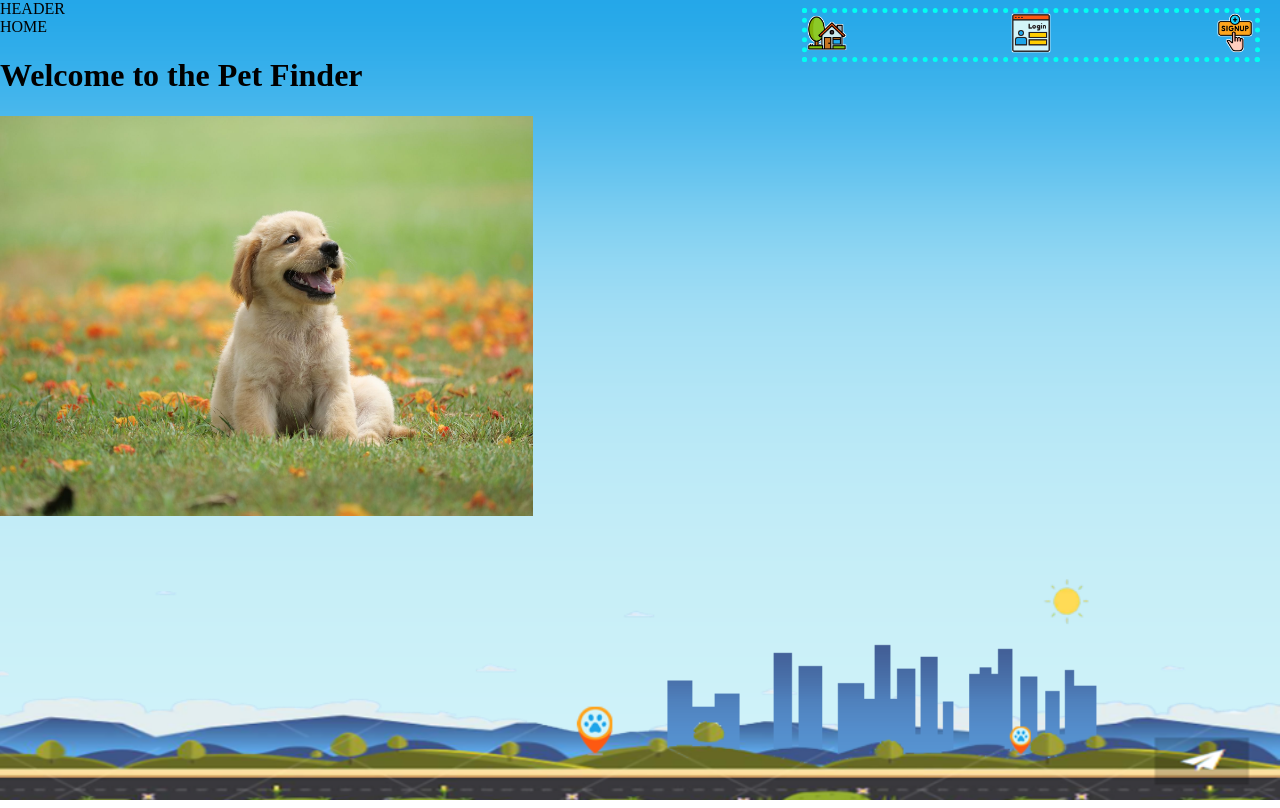
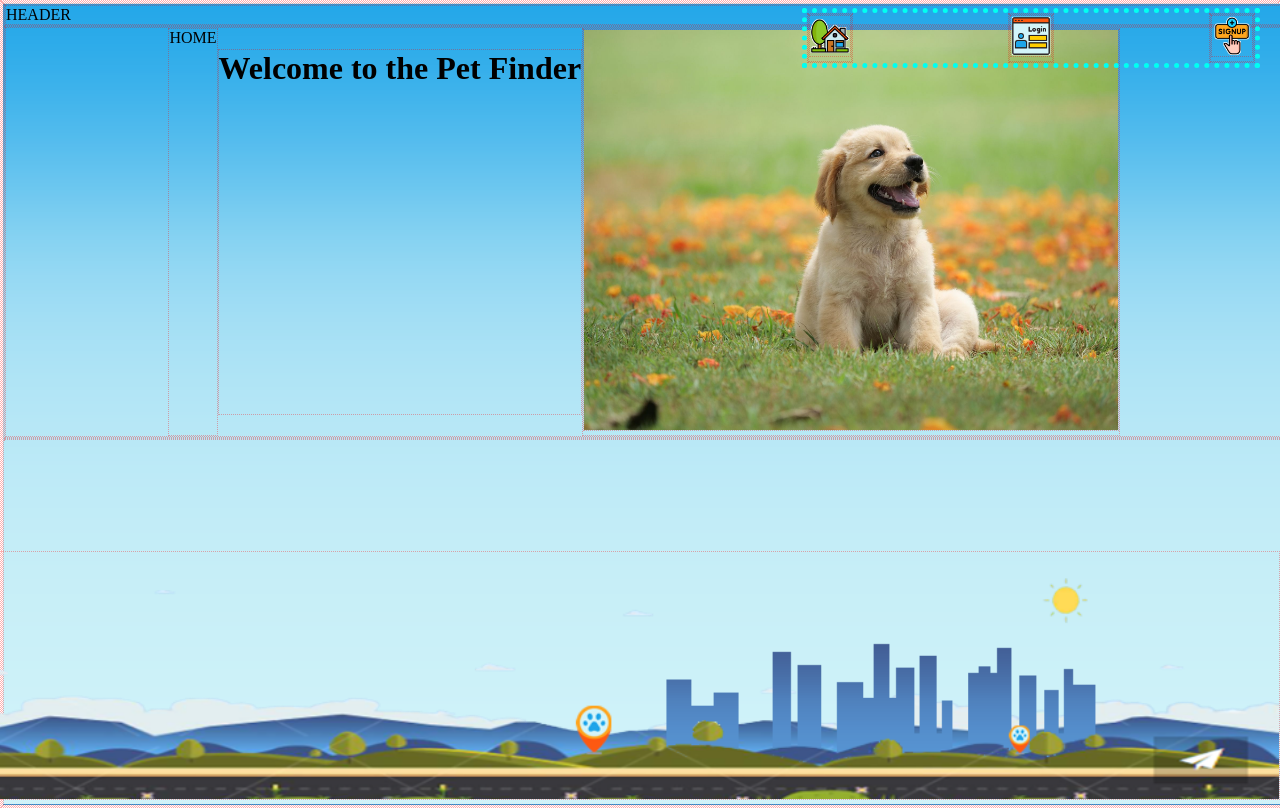
Before and after one commit to KennWg/pet-finder, a React (Create React App) app in the folder client/: page / in a window 1280 px wide. Built offline with nearby package versions, Linux system fonts and the light colour scheme.

Commit message:
minor styling adjustments

```diff
--- a/client/src/App.css
+++ b/client/src/App.css
@@ -1,6 +1,6 @@
 * {
   /* for development*/
-  /* border: 2px dotted red; */
+  border: 1px dotted rgba(255, 0, 0, 0.315);
   /* background-color: #fffb0021; */
 
 }
@@ -131,6 +131,15 @@ body {
 .mobile-navbar {
   display: none;
 }
+
+/*VIEW STYLES*/
+
+.outer-div {
+  display: flex;
+  justify-content: center;
+}
+
+/*HOME PAGE*/
 
 .homepage-dog{
   max-height: 50vh;
--- a/client/src/components/Main/AllReports.js
+++ b/client/src/components/Main/AllReports.js
@@ -58,7 +58,7 @@ function AllReports() {
     ]
 
     return (
-        <div className="all-report-class">
+        <div className="all-report-class outer-div">
             {reportsObj.map((report) => (
                 <p>
                     <a className="reportThumbnail">
--- a/client/src/components/Main/CreateReport.js
+++ b/client/src/components/Main/CreateReport.js
@@ -51,7 +51,7 @@ function CreateReport() {
 
 
     return (
-        <div className="signup-class">
+        <div className="signup-class outer-div">
             <h4 data-testid="h1tag">File a Missing Pet Report</h4>
             <h5>Please provide all the details that could help in locating the missing pet.</h5>
             <p style={{ maxWidth: '400px', textAlign: 'center' }}>Your email will be kept confidential. </p>
--- a/client/src/components/Main/Dashboard.js
+++ b/client/src/components/Main/Dashboard.js
@@ -27,7 +27,7 @@ function Dashboard() {
     };
 
     return (
-        <div className="dashboard">
+        <div className="dashboard-class outer-div">
             <p>
                 <section>
                     <form className="row">
--- a/client/src/components/Main/Home.js
+++ b/client/src/components/Main/Home.js
@@ -4,7 +4,7 @@ import dogImg from '../../assets/images/dog.jpg';
 function Home() {
     return (
 
-        <div className="home">
+        <div className="home-class outer-div">
             <p>
                 HOME
             </p>
--- a/client/src/components/Main/Login.js
+++ b/client/src/components/Main/Login.js
@@ -61,7 +61,7 @@ function Login() {
 
     return (
 
-        <div className="login-class">
+        <div className="login-class  outer-div">
             <h4 data-testid="h1tag">Log In</h4>
             {/* <a href="mailto:dcpb777@gmail.com" rel="noopener noreferrer" target="_blank"><h5>Please provide your name and email address.</h5></a>
             <p style={{ maxWidth: '400px', textAlign: 'center' }}>Your email will be kept confidential. </p> */}
--- a/client/src/components/Main/SignUp.js
+++ b/client/src/components/Main/SignUp.js
@@ -73,7 +73,7 @@ function SignUp() {
 
 
     return (
-        <div className="signup-class">
+        <div className="signup-class  outer-div">
             <h4 data-testid="h1tag">Sign Up</h4>
             <a href="mailto:dcpb777@gmail.com" rel="noopener noreferrer" target="_blank"><h5>Please provide a username, your email and street addresses and a password.</h5></a>
             <p style={{ maxWidth: '400px', textAlign: 'center' }}>Your email will be kept confidential. </p>
--- a/client/src/components/Main/SingleReport.js
+++ b/client/src/components/Main/SingleReport.js
@@ -39,7 +39,7 @@ function SingleReport() {
     var petComment="I saw it last day";
 
     return (
-        <div className="single-report-class">
+        <div className="single-report-class  outer-div">
 
             <section>
                 <h4 data-testid="h1tag">Report for {petName}</h4>
--- a/client/src/components/Main/index.js
+++ b/client/src/components/Main/index.js
@@ -14,7 +14,7 @@ function Main() {
     const { currentView } = state;
 
     return (
-        <main className="">
+        <main className="main-class">
             {currentView === 'HOME' && <Home />}
             {currentView === 'DASHBOARD' && <Dashboard />}
             {currentView === 'LOGIN' && <Login />}
--- a/client/src/components/Navbar/Laptop.js
+++ b/client/src/components/Navbar/Laptop.js
@@ -24,7 +24,7 @@ function Laptop() {
         : tempArr = navBarChoicesNOT;
 
     return (
-        <div className="laptop-navbar">
+        <div className="laptop-navbar navbar-div">
             {tempArr.map((view) => (
                 <div className={`laptop-nav-div`}
                     key={view.name}>
--- a/client/src/components/Navbar/Mobile.js
+++ b/client/src/components/Navbar/Mobile.js
@@ -31,7 +31,7 @@ function Mobile() {
         : tempArr = navBarChoicesNOT;
 
     return (
-        <div className="mobile-navbar">
+        <div className="mobile-navbar  navbar-div">
             {tempArr.map((view) => (
                 <div className={`mobile-nav-div`}
                     key={view.name}>
--- a/client/src/components/Navbar/Tablet.js
+++ b/client/src/components/Navbar/Tablet.js
@@ -25,7 +25,7 @@ function Tablet() {
         : tempArr = navBarChoicesNOT;
 
     return (
-        <div className="tablet-navbar">
+        <div className="tablet-navbar navbar-div">
             {tempArr.map((view) => (
                 <div className={`tablet-nav-div`}
                     key={view.name}>
```
